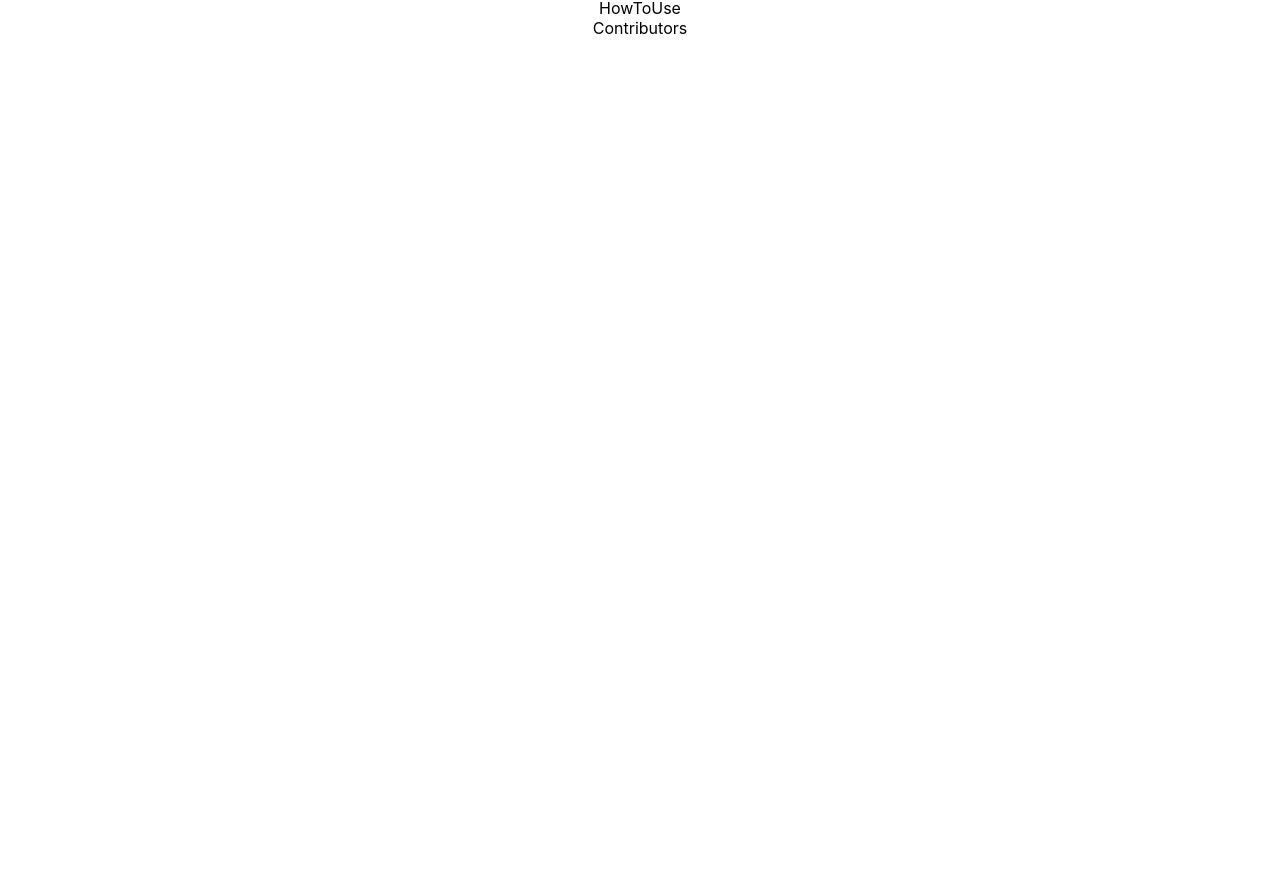
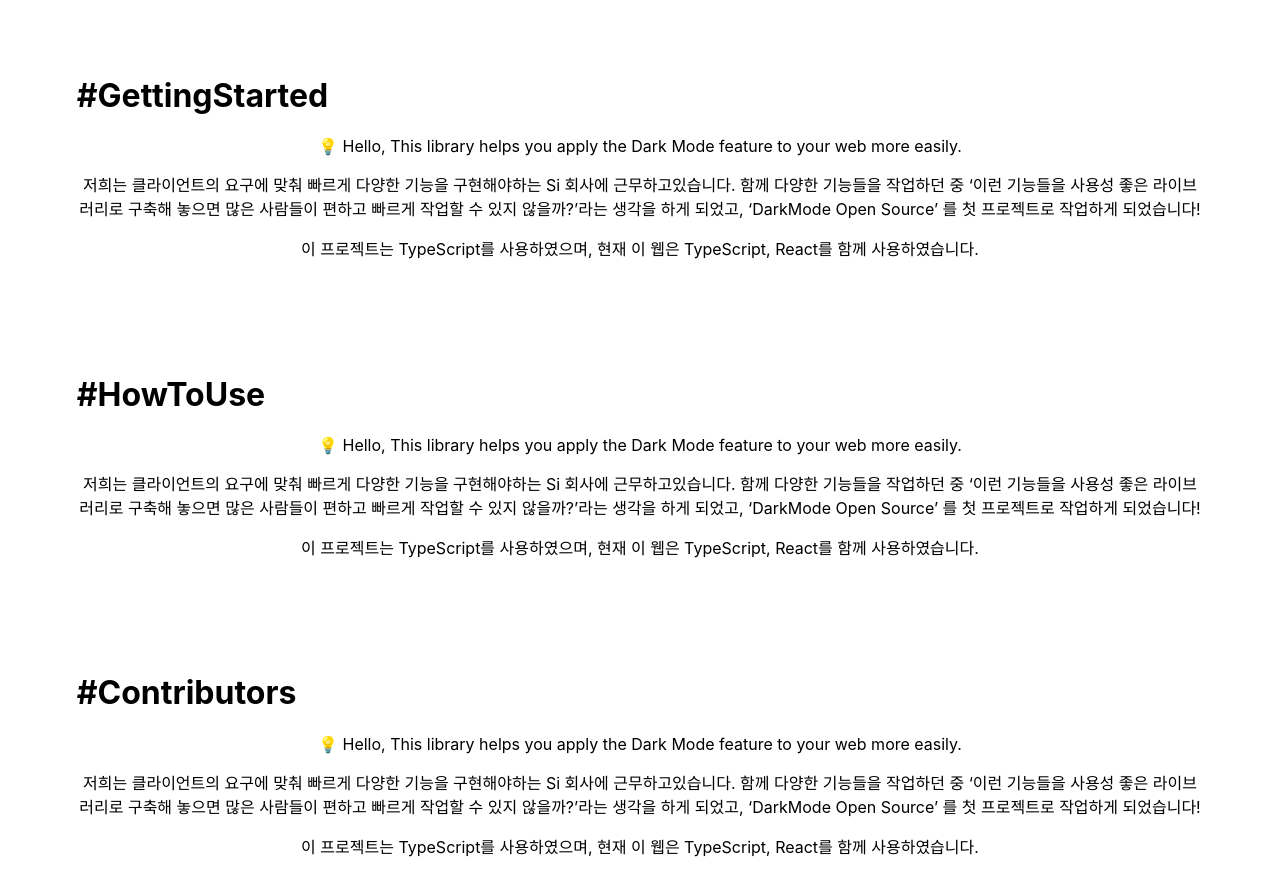
Before and after one commit to YunMinSeok/ts-darkmode-example, a React (Create React App) app: page / in a window 1280 px wide. Shown: the part 763-1658 px from the top of the page. Before the commit the page ends 801 px from the top, so only its background shows below. Built offline with nearby package versions, Linux system fonts and the light colour scheme.

Commit message:
📝 component update

```diff
--- a/src/component/App.tsx
+++ b/src/component/App.tsx
@@ -4,7 +4,7 @@ import GlobalStyles from "../css/GlobalStyles";
 
 import Main from "./Main";
 import Introduction from "./Introduction";
-import GettingStart from "./GettingStart";
+import GettingStarted from "./GettingStart";
 import HowToUse from "./HowToUse";
 import Contributors from "./Contributors";
 
@@ -14,7 +14,7 @@ function App() {
       <GlobalStyles />
       <Main />
       <Introduction />
-      <GettingStart />
+      <GettingStarted />
       <HowToUse />
       <Contributors />
     </div>
--- a/src/component/Contributors.tsx
+++ b/src/component/Contributors.tsx
@@ -1,5 +1,32 @@
 import * as React from "react";
+import styled, { DefaultTheme, StyledComponent } from "styled-components";
 
 export default function Contributors() {
-  return <div>Contributors</div>;
+  return (
+    <ComponentWrap>
+      <IntroTitle>#Contributors</IntroTitle>
+      <IntroDesc>
+        💡 Hello, This library helps you apply the Dark Mode feature to your web
+        more easily.
+      </IntroDesc>
+      <IntroDesc>
+        저희는 클라이언트의 요구에 맞춰 빠르게 다양한 기능을 구현해야하는 Si
+        회사에 근무하고있습니다. 함께 다양한 기능들을 작업하던 중 ‘이런 기능들을
+        사용성 좋은 라이브러리로 구축해 놓으면 많은 사람들이 편하고 빠르게
+        작업할 수 있지 않을까?’라는 생각을 하게 되었고, ‘DarkMode Open Source’
+        를 첫 프로젝트로 작업하게 되었습니다!
+      </IntroDesc>
+      <IntroDesc>
+        이 프로젝트는 TypeScript를 사용하였으며, 현재 이 웹은 TypeScript,
+        React를 함께 사용하였습니다.
+      </IntroDesc>
+    </ComponentWrap>
+  );
 }
+const ComponentWrap: StyledComponent<"div", DefaultTheme> = styled.div`
+  padding: 0 6vw 6vw;
+`;
+const IntroTitle: StyledComponent<"h1", DefaultTheme> = styled.h1`
+  text-align: left;
+`;
+const IntroDesc: StyledComponent<"p", DefaultTheme> = styled.p``;
--- a/src/component/GettingStart.tsx
+++ b/src/component/GettingStart.tsx
@@ -1,5 +1,32 @@
 import * as React from "react";
+import styled, { DefaultTheme, StyledComponent } from "styled-components";
 
-export default function GettingStart() {
-  return <div>GettingStart</div>;
+export default function GettingStarted() {
+  return (
+    <ComponentWrap>
+      <IntroTitle>#GettingStarted</IntroTitle>
+      <IntroDesc>
+        💡 Hello, This library helps you apply the Dark Mode feature to your web
+        more easily.
+      </IntroDesc>
+      <IntroDesc>
+        저희는 클라이언트의 요구에 맞춰 빠르게 다양한 기능을 구현해야하는 Si
+        회사에 근무하고있습니다. 함께 다양한 기능들을 작업하던 중 ‘이런 기능들을
+        사용성 좋은 라이브러리로 구축해 놓으면 많은 사람들이 편하고 빠르게
+        작업할 수 있지 않을까?’라는 생각을 하게 되었고, ‘DarkMode Open Source’
+        를 첫 프로젝트로 작업하게 되었습니다!
+      </IntroDesc>
+      <IntroDesc>
+        이 프로젝트는 TypeScript를 사용하였으며, 현재 이 웹은 TypeScript,
+        React를 함께 사용하였습니다.
+      </IntroDesc>
+    </ComponentWrap>
+  );
 }
+const ComponentWrap: StyledComponent<"div", DefaultTheme> = styled.div`
+  padding: 6vw;
+`;
+const IntroTitle: StyledComponent<"h1", DefaultTheme> = styled.h1`
+  text-align: left;
+`;
+const IntroDesc: StyledComponent<"p", DefaultTheme> = styled.p``;
--- a/src/component/HowToUse.tsx
+++ b/src/component/HowToUse.tsx
@@ -1,5 +1,32 @@
 import * as React from "react";
+import styled, { DefaultTheme, StyledComponent } from "styled-components";
 
 export default function HowToUse() {
-  return <div>HowToUse</div>;
+  return (
+    <ComponentWrap>
+      <IntroTitle>#HowToUse</IntroTitle>
+      <IntroDesc>
+        💡 Hello, This library helps you apply the Dark Mode feature to your web
+        more easily.
+      </IntroDesc>
+      <IntroDesc>
+        저희는 클라이언트의 요구에 맞춰 빠르게 다양한 기능을 구현해야하는 Si
+        회사에 근무하고있습니다. 함께 다양한 기능들을 작업하던 중 ‘이런 기능들을
+        사용성 좋은 라이브러리로 구축해 놓으면 많은 사람들이 편하고 빠르게
+        작업할 수 있지 않을까?’라는 생각을 하게 되었고, ‘DarkMode Open Source’
+        를 첫 프로젝트로 작업하게 되었습니다!
+      </IntroDesc>
+      <IntroDesc>
+        이 프로젝트는 TypeScript를 사용하였으며, 현재 이 웹은 TypeScript,
+        React를 함께 사용하였습니다.
+      </IntroDesc>
+    </ComponentWrap>
+  );
 }
+const ComponentWrap: StyledComponent<"div", DefaultTheme> = styled.div`
+  padding: 0 6vw 6vw;
+`;
+const IntroTitle: StyledComponent<"h1", DefaultTheme> = styled.h1`
+  text-align: left;
+`;
+const IntroDesc: StyledComponent<"p", DefaultTheme> = styled.p``;
--- a/src/component/Introduction.tsx
+++ b/src/component/Introduction.tsx
@@ -3,7 +3,7 @@ import styled, { DefaultTheme, StyledComponent } from "styled-components";
 
 export default function Introduction() {
   return (
-    <IntroWrap>
+    <ComponentWrap>
       <IntroTitle>#Introduction</IntroTitle>
       <IntroDesc>
         💡 Hello, This library helps you apply the Dark Mode feature to your web
@@ -20,10 +20,12 @@ export default function Introduction() {
         이 프로젝트는 TypeScript를 사용하였으며, 현재 이 웹은 TypeScript,
         React를 함께 사용하였습니다.
       </IntroDesc>
-    </IntroWrap>
+    </ComponentWrap>
   );
 }
-const IntroWrap: StyledComponent<"div", DefaultTheme> = styled.div``;
+const ComponentWrap: StyledComponent<"div", DefaultTheme> = styled.div`
+  padding: 0 6vw;
+`;
 const IntroTitle: StyledComponent<"h1", DefaultTheme> = styled.h1`
   text-align: left;
 `;
```
